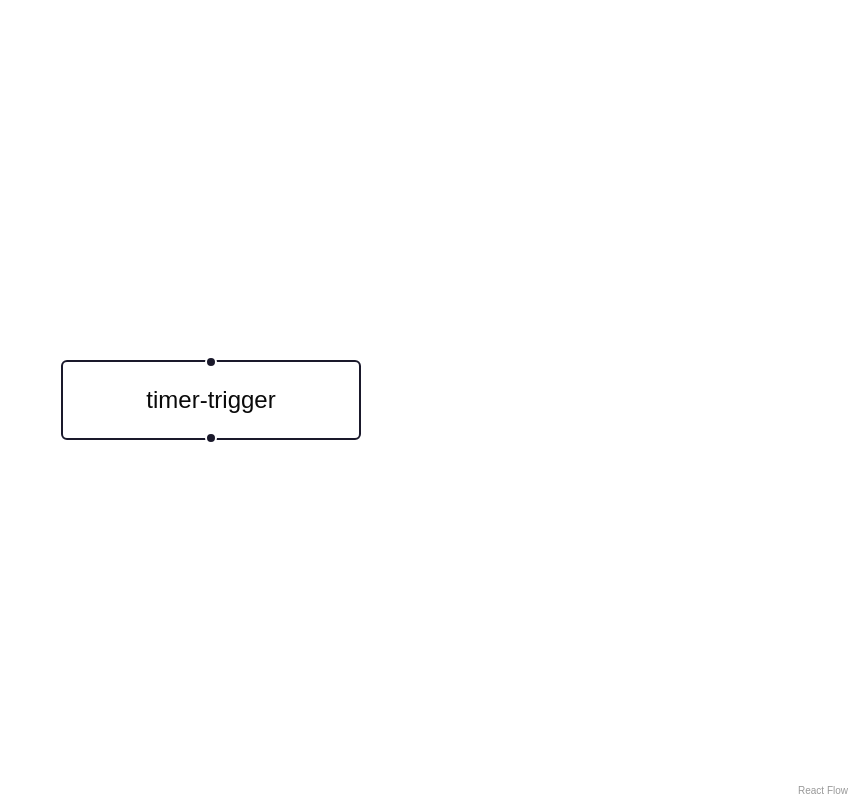
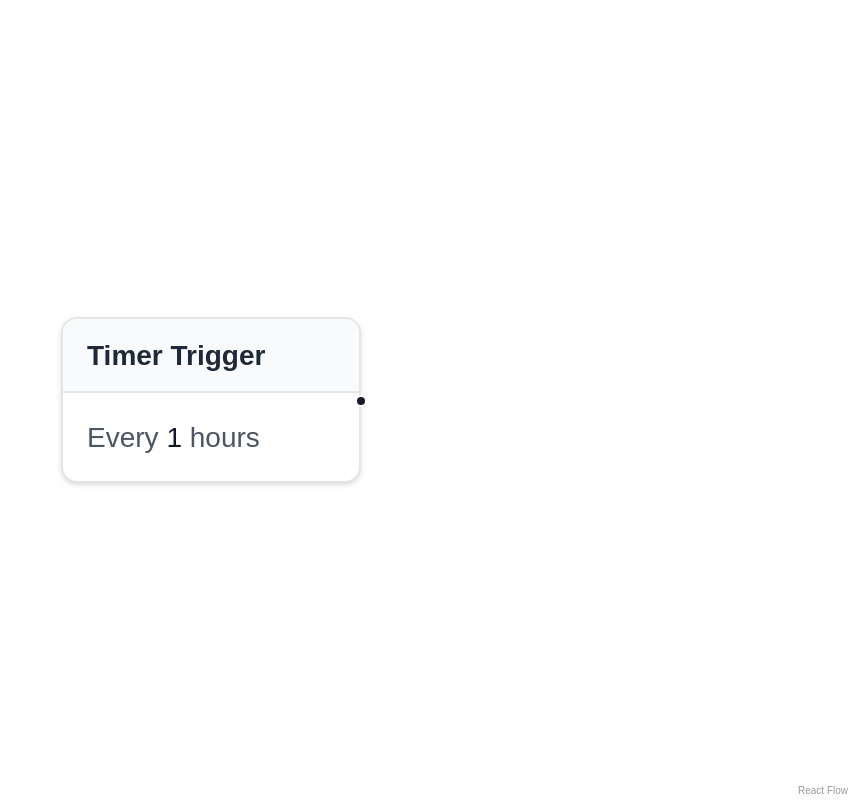
Before and after one commit to Prewal137/trading-bot-n8n, a React (Vite) app in the folder frontend/: page /create-workflow in a window 1280 px wide. Both pictures are taken after a click on the button "Create Trigger". Shown: the whole page, without its empty margins (429-1280 px from the left). Built offline with nearby package versions, Linux system fonts and the light colour scheme.

Commit message:
Completed triggers

```diff
--- a/frontend/src/components/CreateWorkflow.tsx
+++ b/frontend/src/components/CreateWorkflow.tsx
@@ -1,26 +1,26 @@
 import { useState, useCallback } from "react";
 import { ReactFlow, applyNodeChanges, applyEdgeChanges, addEdge } from "@xyflow/react";
 import "@xyflow/react/dist/style.css";
-import { TriggerSheet } from "./TriggerSheet";
+import { TriggerSheet } from './TriggerSheet';
+import { PriceTrigger } from '@/nodes/triggers/PriceTrigger';
+import { Timer } from '@/nodes/triggers/Timer';
 
-export type NodeKind =
-  | "price-trigger"
-  | "timer-trigger"
-  | "hyperliquid"
-  | "backpack"
-  | "lighter";
+const nodeTypes = {
+  "price-trigger": PriceTrigger,
+  "timer-trigger": Timer
+};
 
 export type NodeMetadata = any;
-
+export type NodeKind = "price-trigger" | "timer-trigger" | "hyperliquid" | "backpack" | "lighter";
 interface NodeType {
-  id: string;
-  position: { x: number; y: number };
+  type?: NodeKind;
   data: {
-    type: "action" | "trigger";
-    kind: NodeKind;
-    metadata: NodeMetadata;
-    label?: string;
-  };
+    type: NodeKind,
+    kind: "action" | "trigger",
+    metadata: NodeMetadata,
+  },
+  id: string,
+  position: { x: number, y: number },
 }
 
 interface Edge {
@@ -28,6 +28,7 @@ interface Edge {
   source: string;
   target: string;
 }
+
 
 export function CreateWorkflow() {
   const [nodes, setNodes] = useState<NodeType[]>([]);
@@ -53,17 +54,18 @@ export function CreateWorkflow() {
 
       {nodes.length < 6 && (
         <TriggerSheet
-          onSelect={(kind, metadata) => {
+          onSelect={(type, metadata) => {
 
             setNodes((nodes) => [
               ...nodes,
               {
                 id: Math.random().toString(),
+                type: type,
                 data: {
-                  type: "trigger",
-                  kind,
+                  kind: "trigger",
+                  type,
                   metadata,
-                  label: kind
+
                 },
                 position: { x: 250, y: 200 },
               },
@@ -76,6 +78,7 @@ export function CreateWorkflow() {
       <ReactFlow
         nodes={nodes}
         edges={edges}
+        nodeTypes={nodeTypes}
         onNodesChange={onNodesChange}
         onEdgesChange={onEdgesChange}
         onConnect={onConnect}
--- a/frontend/src/nodes/triggers/PriceTrigger.tsx
+++ b/frontend/src/nodes/triggers/PriceTrigger.tsx
@@ -1,23 +1,30 @@
 import { Handle, Position } from "@xyflow/react";
-// asset=> SOL
-// price=>150000000
 
-export type PriceTriggerMetadata ={
-    asset: string,
-    price: number,
-
+export type PriceTriggerMetadata = {
+  asset: string;
+  price: number;
 };
 
-
 export function PriceTrigger({ data, isConnectable }: {
-   data: {
-      metadata: PriceTriggerMetadata
-   };
-   isConnectable: boolean;
+  data: {
+    metadata: PriceTriggerMetadata;
+  };
+  isConnectable: boolean;
 }) {
-   return <div className="p-4 border">
-         {data.metadata.asset}
-         {data.metadata.price}
-        <Handle type="source" position={Position.Right} isConnectable={isConnectable}></Handle>
+  return (
+    <div className="bg-white border rounded-md shadow-sm min-w-[150px] text-sm">
+      <div className="px-3 py-2 border-b bg-gray-50 font-semibold rounded-t-md text-gray-800">
+        Price Trigger
+      </div>
+      <div className="p-3 flex flex-col gap-1">
+        <div className="text-gray-600">
+          Asset: <span className="font-medium text-gray-900">{data.metadata.asset}</span>
+        </div>
+        <div className="text-gray-600">
+          Price: <span className="font-medium text-gray-900">{data.metadata.price}</span>
+        </div>
+      </div>
+      <Handle type="source" position={Position.Right} isConnectable={isConnectable} />
     </div>
+  );
 }
--- a/frontend/src/nodes/triggers/Timer.tsx
+++ b/frontend/src/nodes/triggers/Timer.tsx
@@ -1,17 +1,24 @@
 import { Handle, Position } from "@xyflow/react";
-export type TimerNodeMetadata ={
-    time: number;
+
+export type TimerNodeMetadata = {
+  time: number;
 };
 
-
-export function Timer({data}: {
-   data: {
-      metadata: TimerNodeMetadata
-   },
-   isConnectable: boolean
+export function Timer({ data, isConnectable }: {
+  data: {
+    metadata: TimerNodeMetadata;
+  };
+  isConnectable: boolean;
 }) {
-   return <div className="p-4 border">
-         Every {data.metadata.time / 3600 } seconds
-        <Handle type="source" position={Position.Right}></Handle>
+  return (
+    <div className="bg-white border rounded-md shadow-sm min-w-[150px] text-sm">
+      <div className="px-3 py-2 border-b bg-gray-50 font-semibold rounded-t-md text-gray-800">
+        Timer Trigger
+      </div>
+      <div className="p-3 text-gray-600">
+        Every <span className="font-medium text-gray-900">{data.metadata.time / 3600}</span> hours
+      </div>
+      <Handle type="source" position={Position.Right} isConnectable={isConnectable} />
     </div>
+  );
 }
```
